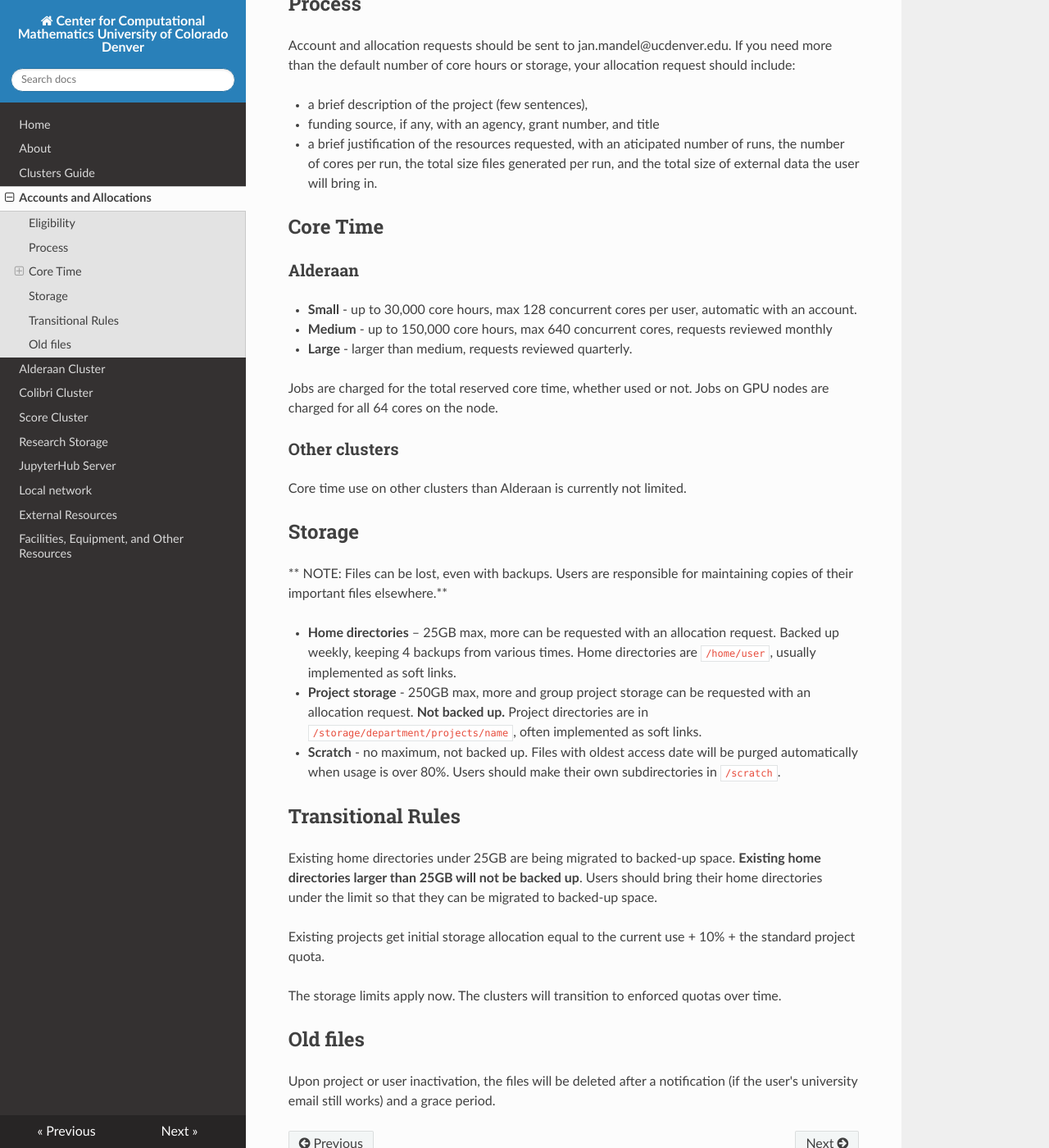
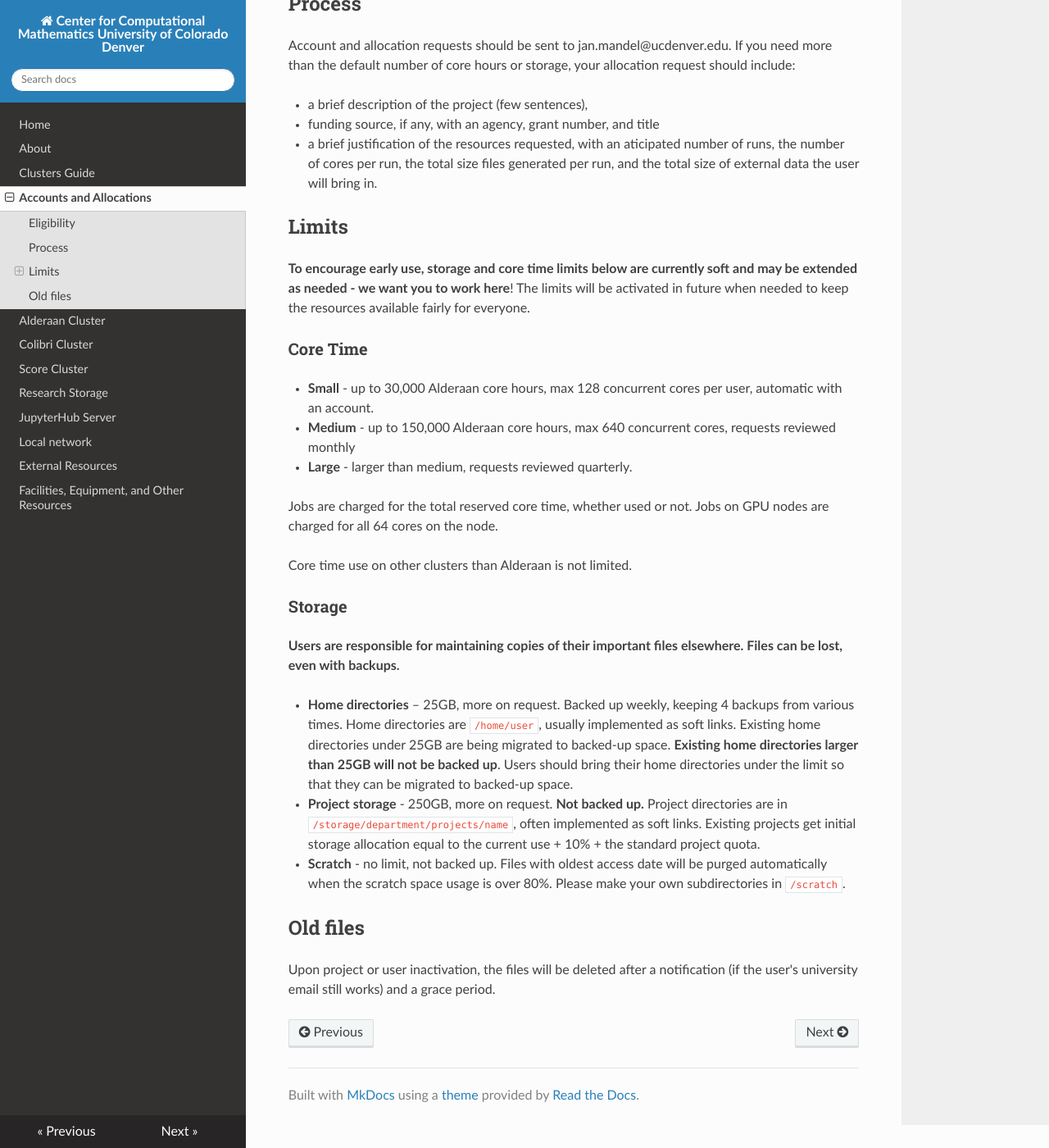
Before and after one commit to ccmucdenver/ccm-docs, an MkDocs documentation site: the page built from docs/allocations.md, in a window 1280 px wide and 1400 px high, scrolled down 324 px. Shown: the whole window at 82% size. Built offline with MkDocs 1.6.1, drawn with Linux system fonts in a browser that asks for light colours; nearby versions of some CDN libraries.

Commit message:
Update allocations.md

```diff
--- a/docs/allocations.md
+++ b/docs/allocations.md
@@ -8,32 +8,26 @@ Account and allocation requests should be sent to jan.mandel@ucdenver.edu. If yo
 * funding source, if any, with an agency, grant number, and title
 * a brief justification of the resources requested, with an aticipated number of runs, the number of cores per run, the total size files generated per run, and the total size of external data the user will bring in.
 
-## Core Time
-### Alderaan
-* **Small** - up to 30,000 core hours, max 128 concurrent cores per user, automatic with an account.
-* **Medium** - up to 150,000 core hours, max 640 concurrent cores, requests reviewed monthly
+## Limits
+**To encourage early use, storage and core time limits below are currently soft and may be extended as needed - we want you to work here**! The limits will be activated in future when needed to keep the resources available fairly for everyone.
+
+### Core Time
+* **Small** - up to 30,000 Alderaan core hours, max 128 concurrent cores per user, automatic with an account.
+* **Medium** - up to 150,000 Alderaan core hours, max 640 concurrent cores, requests reviewed monthly
 * **Large** - larger than medium, requests reviewed quarterly.
 
 Jobs are charged for the total reserved core time, whether used or not.
 Jobs on GPU nodes are charged for all 64 cores on the node.
 
-### Other clusters
-Core time use on other clusters than Alderaan is currently not limited.
+Core time use on other clusters than Alderaan is not limited.
 
-## Storage
-** NOTE: Files can be lost, even with backups. Users are responsible for maintaining copies of their important files elsewhere.**
+### Storage
+**Users are responsible for maintaining copies of their important files elsewhere. Files can be lost, even with backups.**
 
-* **Home directories** – 25GB max, more can be requested with an allocation request. Backed up weekly, keeping 4 backups from various times. Home directories are `/home/user`, usually implemented as soft links.
-* **Project storage** -  250GB max, more and group project storage can be requested with an allocation request. **Not backed up.** Project directories are in  `/storage/department/projects/name`, often implemented as soft links.
-* **Scratch** - no maximum, not backed up. Files with oldest access date will be purged automatically when usage is over 80%. Users should make their own subdirectories in `/scratch`.
+* **Home directories** – 25GB, more on request. Backed up weekly, keeping 4 backups from various times. Home directories are `/home/user`, usually implemented as soft links. Existing home directories under 25GB are being migrated to backed-up space. **Existing home directories larger than 25GB will not be backed up**. Users should bring their home directories under the limit so that they can be migrated to backed-up space.
+* **Project storage** -  250GB, more on request. **Not backed up.** Project directories are in  `/storage/department/projects/name`, often implemented as soft links. Existing projects get initial storage allocation equal to the current use + 10% + the standard project quota.
+* **Scratch** - no limit, not backed up. Files with oldest access date will be purged automatically when the scratch space usage is over 80%. Please make your own subdirectories in `/scratch`.
 
-## Transitional Rules
-
-Existing home directories under 25GB are being migrated to backed-up space. **Existing home directories larger than 25GB will not be backed up**. Users should bring their home directories under the limit so that they can be migrated to backed-up space.
-
-Existing projects get initial storage allocation equal to the current use + 10% + the standard project quota.
-
-The storage limits apply now. The clusters will transition to enforced quotas over time.
 
 ## Old files
 
```
